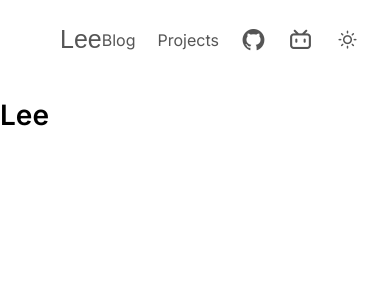
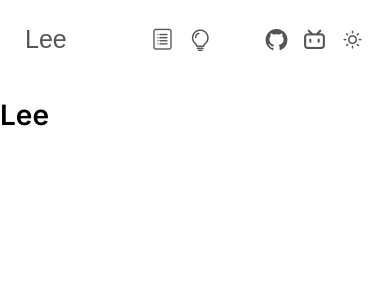
Before and after one commit to LeeZ1Q/portfolio, a Next.js app: page / in a window 390 px wide. Shown: the top 300 px of the page. Built offline with nearby package versions, Linux system fonts and the light colour scheme; a web font is replaced by a local one.

Commit message:
feat : mobile navbar

```diff
--- a/app/Nav.module.css
+++ b/app/Nav.module.css
@@ -36,3 +36,29 @@
 .link:hover {
   color: var(--element3);
 }
+
+.mobile {
+  display: none;
+}
+
+.laptop {
+  display: block;
+}
+
+@media screen and (max-width: 600px) {
+  .mobile {
+    display: block;
+  }
+
+  .laptop {
+    display: none;
+  }
+
+  .container {
+    padding: 25px;
+  }
+
+  .nav {
+    gap: 13px;
+  }
+}
--- a/app/NavBar.js
+++ b/app/NavBar.js
@@ -6,12 +6,32 @@ const NavBar = () => {
     <div className={styles.container}>
       <div className={styles.signature}>Lee</div>
       <nav className={styles.nav}>
-        <Link href='/' className={styles.link}>
+        {/* Mobile Icon */}
+        <Link href='/'>
+          <span className={`iconfont ${styles.mobile} ${styles.icon}`}>
+            &#xe634;
+          </span>
+        </Link>
+        <Link href='/'>
+          <span className={`iconfont ${styles.mobile} ${styles.icon}`}>
+            &#xe650;
+          </span>
+        </Link>
+        <Link href='/'>
+          <span className={`iconfont ${styles.mobile} ${styles.icon}`}>
+            &#xe54d;
+          </span>
+        </Link>
+
+        {/* Laptop Link */}
+        <Link href='/' className={`${styles.link} ${styles.laptop}`}>
           Blog
         </Link>
-        <Link href='/' className={styles.link}>
+        <Link href='/' className={`${styles.link} ${styles.laptop}`}>
           Projects
         </Link>
+
+         {/* Other Icon */}
         <Link href='/'>
           <span className={`iconfont ${styles.icon}`}>&#xe885;</span>
         </Link>
--- a/app/layout.js
+++ b/app/layout.js
@@ -14,7 +14,7 @@ export default function RootLayout({ children }) {
 				<link
 					rel="preconnect"
 					href="https://fonts.gstatic.com"
-					crossorigin
+					crossOrigin
 				/>
 				<link
 					href="https://fonts.googleapis.com/css2?family=Cedarville+Cursive&family=Inter:wght@300;400;500;600&display=swap"
```
Also changed, not shown: 1 other file (tests, documents, lock files or other folders).
